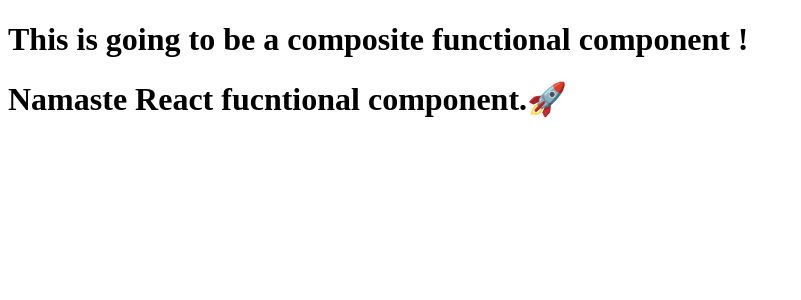
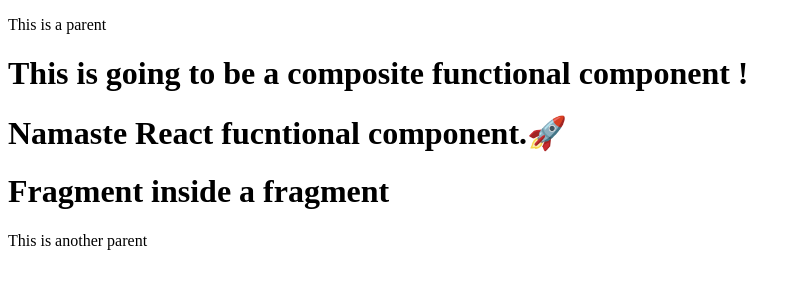
Before and after one commit to DependencyInj/namaste-react, a React (Vite) app: page / in a window 1280 px wide. Shown: the top 300 px of the page, without its empty margins (0-801 px from the left). Built offline with nearby package versions, Linux system fonts and the light colour scheme.

Commit message:
trying out react fragments

```diff
--- a/App.js
+++ b/App.js
@@ -6,14 +6,21 @@
 
 const FunctionalHeading = () => {
     return (
-        <div>
-            <CompositeHeading/>
-            <h1>
-                Namaste React fucntional component.🚀
-            </h1>
-        </div>
+        <>
+            <div>
+                <p>This is a parent</p>
+                <CompositeHeading />
+                <h1>
+                    Namaste React fucntional component.🚀
+                </h1>
+            </div>
+            <>
+            <h1>Fragment inside a fragment</h1>
+            </>
+            <div>This is another parent</div>
+        </>
     )
 }
 
 const root = ReactDOM.createRoot(document.getElementById("root"));
-root.render(<FunctionalHeading/>);
+root.render(<FunctionalHeading />);
```
